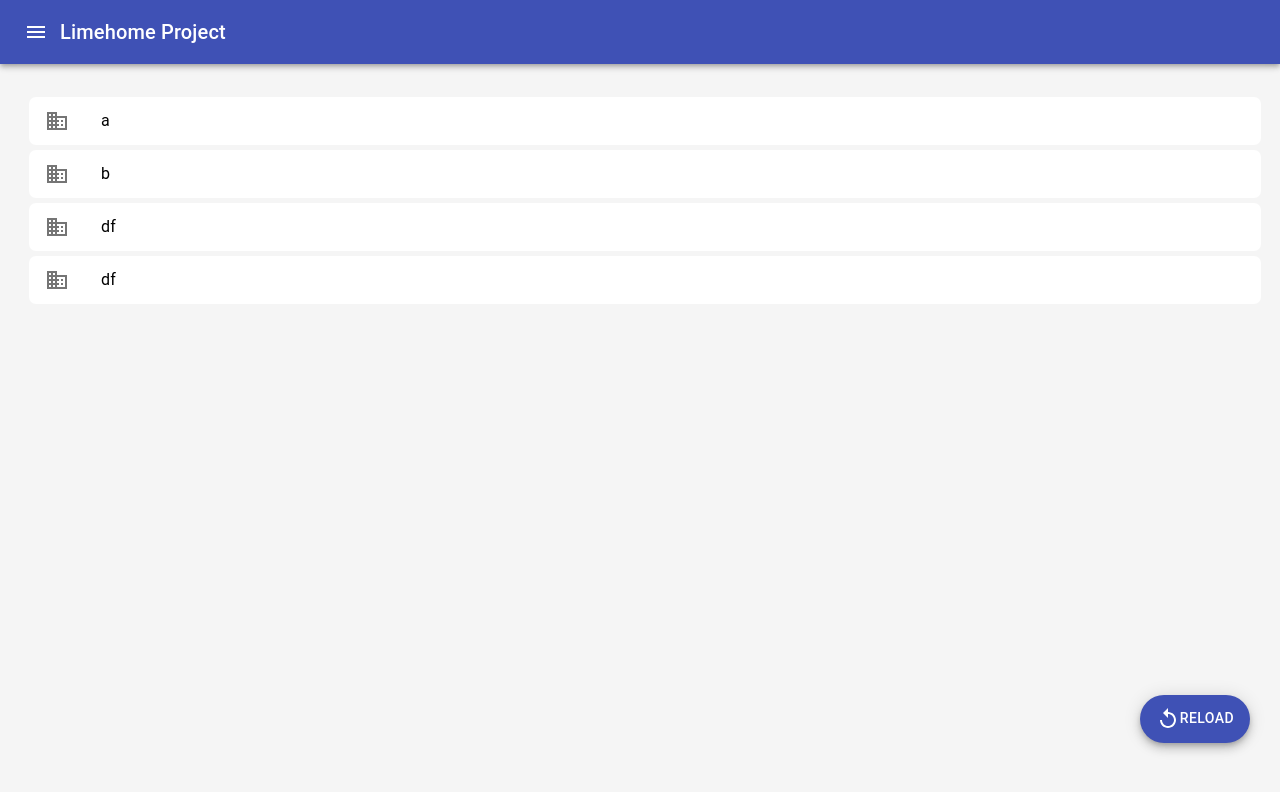
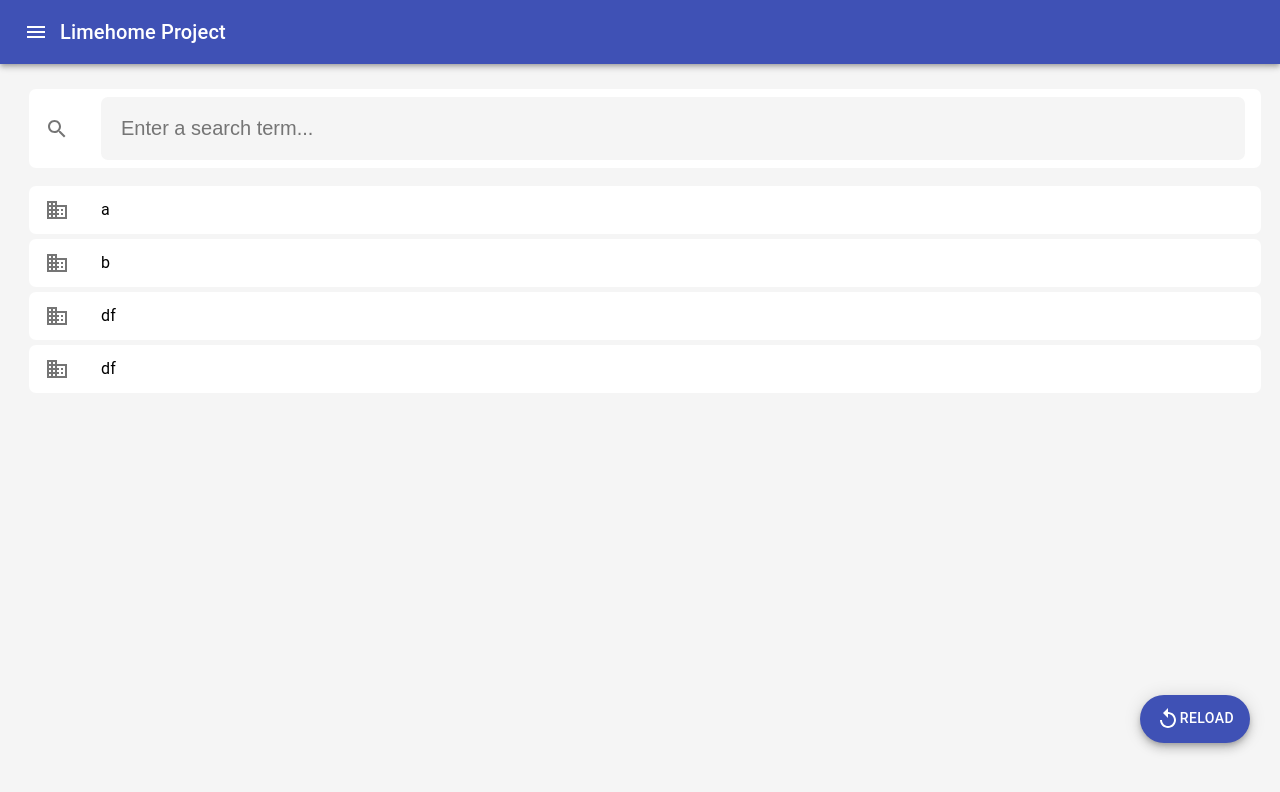
Before and after one commit to Teppichseite/PropertyFinder, a React (Create React App) app in the folder client/: page / in a window 1280 px wide. Shown: the top 792 px of the page. Built offline with nearby package versions, Linux system fonts and the light colour scheme.

Commit message:
added search bar

```diff
--- a/client/src/components/PropertyList.js
+++ b/client/src/components/PropertyList.js
@@ -2,21 +2,46 @@
 import List from '@material-ui/core/List';
 import PropertyItem from './PropertyItem';
 import CircularProgress from '@material-ui/core/CircularProgress';
+import ListItem from '@material-ui/core/ListItem';
+import ListItemIcon from '@material-ui/core/ListItemIcon';
+import ListItemText from '@material-ui/core/ListItemText';
+import SearchIcon from '@material-ui/icons/Search';
 import '../public/style.css';
 
 export default class PropertyList extends React.Component {
 
     render() {
+        return (
+            <div>
+            <ListItem className="property-item">
+                <ListItemIcon>
+                    <SearchIcon />
+                </ListItemIcon>
+                <input
+                    className="search-prop-input"
+                    placeholder="Enter a search term..."
+                    onChange={this.props.onChange}
+                    />
+            </ListItem>
+            {
+                this.displayList()
+            }
+            </div>
+
+        );
+    }
+
+    displayList(){
         if(this.props.isPending){
-            return (<CircularProgress className="center"/>)
+            return (<CircularProgress className="center"/>);
         }else if(this.props.hasError){
-            return (<h3 className="center">An error occurred :(</h3>)
+            return (<h3 className="center">An error occurred :(</h3>);
         }else{
             return (<List>
             {this.props.properties.map((prop) => (
                 <PropertyItem name={prop} onClick={this.props.onClick} />
             ))}
-            </List>);
+            </List>)
         }
     }
 
--- a/client/src/public/style.css
+++ b/client/src/public/style.css
@@ -1,6 +1,7 @@
 body, html{
     height: 97%;
     margin: 0;
+    background: #F5F5F5;
 }
 
 #root{
@@ -38,3 +39,17 @@
     right: 30px;
     bottom: 10px;
 }
+
+.search-prop-input{
+    padding: 20px;
+    border-radius: 7px;
+    border: none;
+    font-size: 20px;
+    width: 100%;
+    box-sizing: border-box;
+    background: #F5F5F5
+}
+
+textarea:focus, input:focus{
+    outline: none;
+}
```
